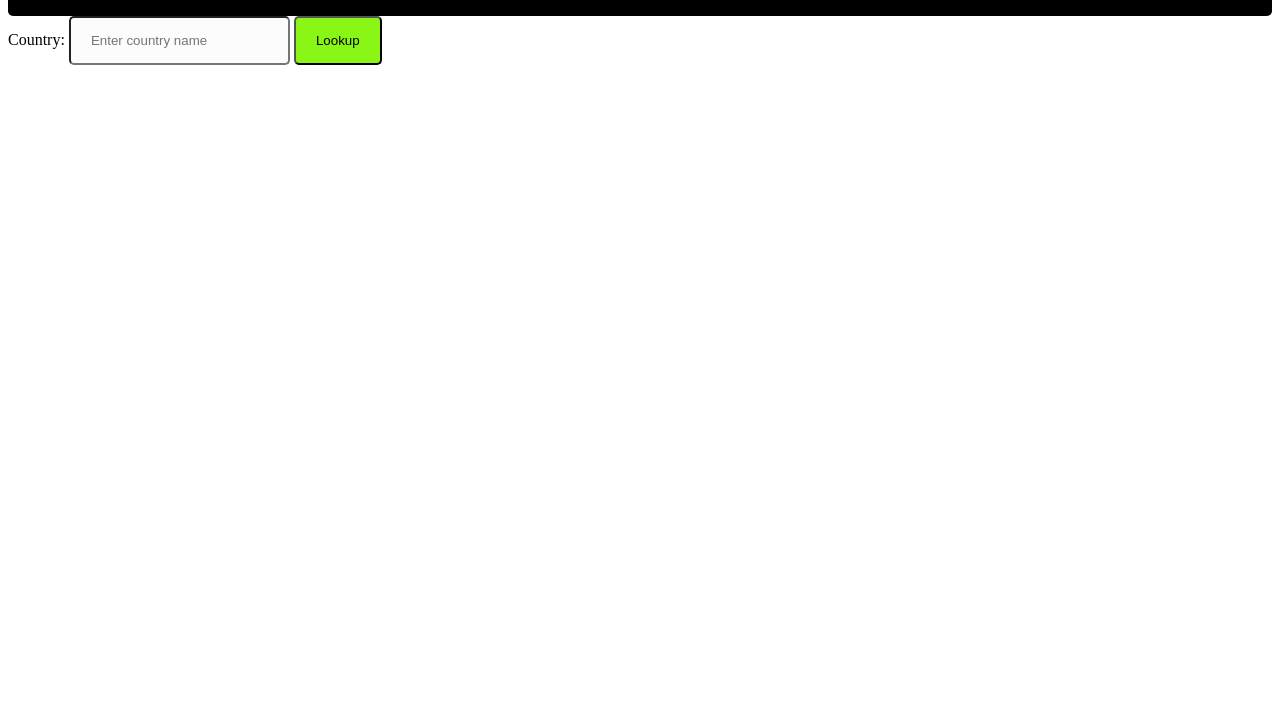
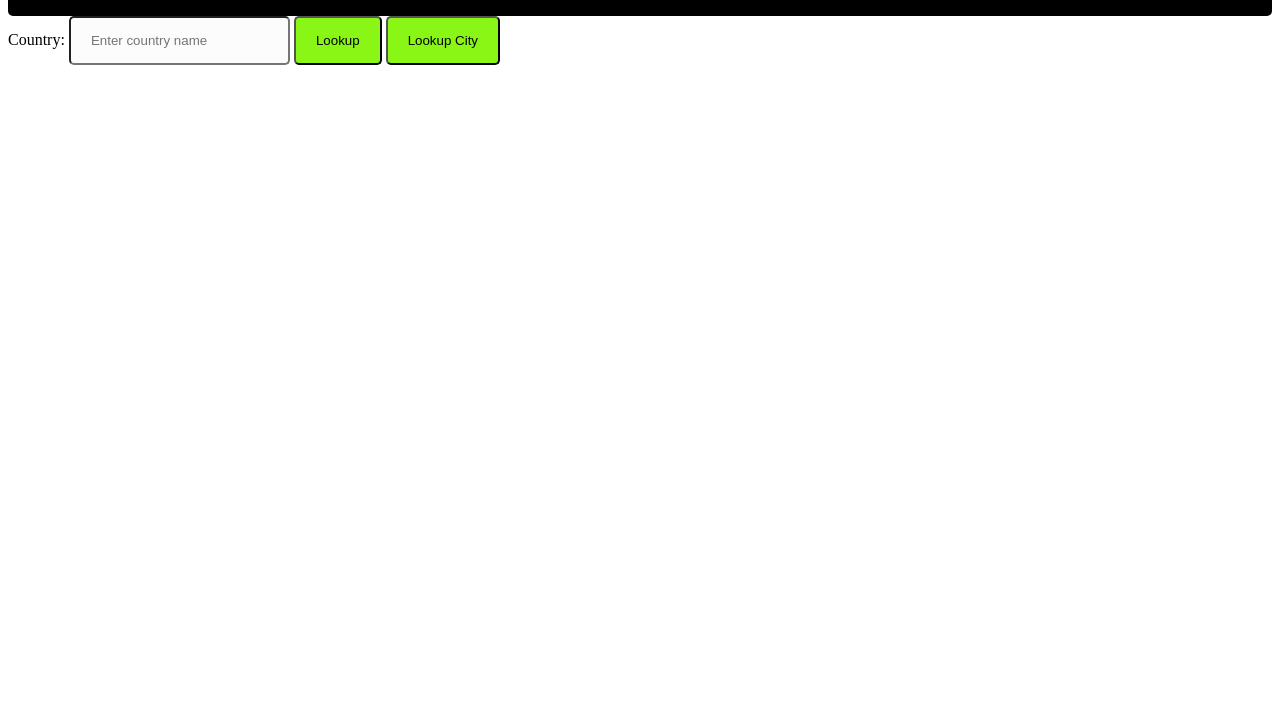
Before and after one commit to Rowe-eng/info2180-lab5, a plain HTML site: page index.html in a window 1280 px wide. Shown: the part 81-800 px from the top of the page. Drawn offline with Linux system fonts and the light colour scheme.

Commit message:
Edited index.html

```diff
--- a/index.html
+++ b/index.html
@@ -21,6 +21,7 @@
 				<label for="country">Country:</label>
 				<input id="country" type="search" name="country" placeholder="Enter country name" />
 				<button id="lookup">Lookup</button>
+				<button id="button">Lookup City</button>
 			</div>
 
 			<div id="result">
```
